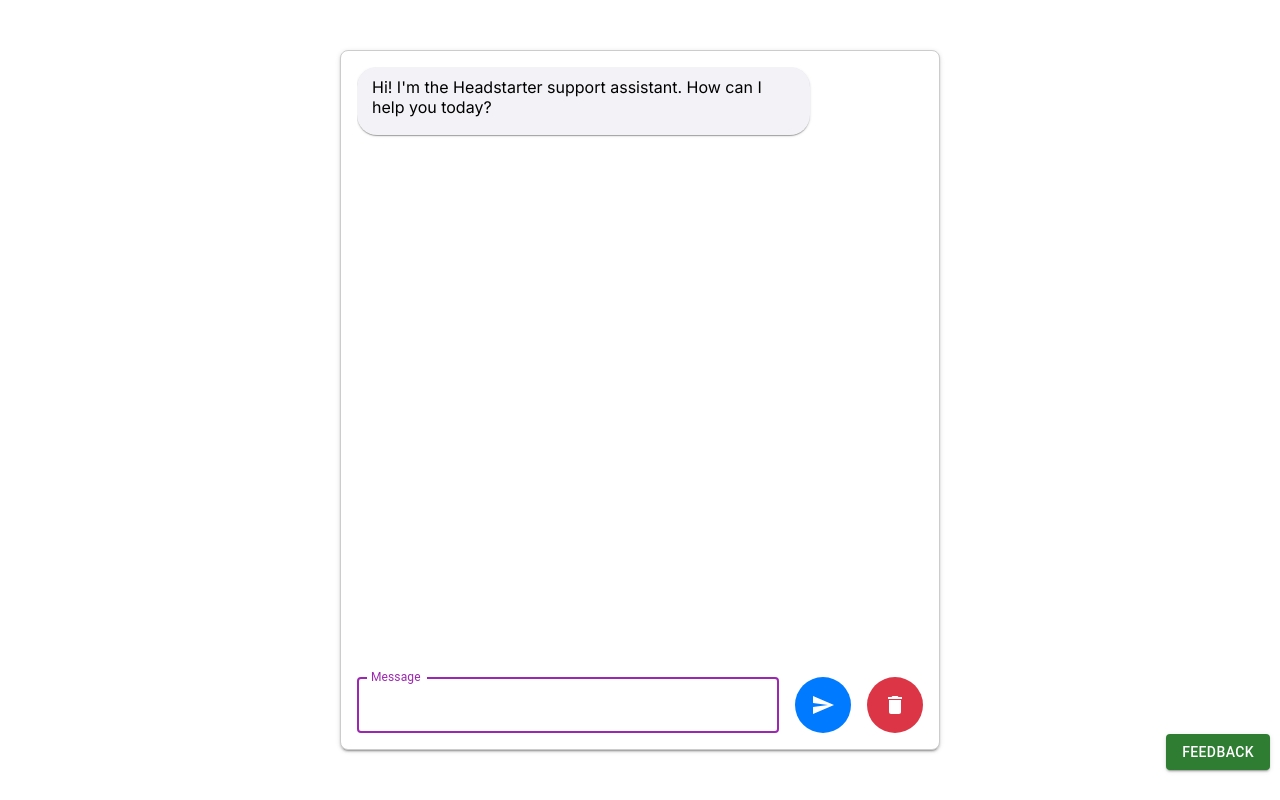
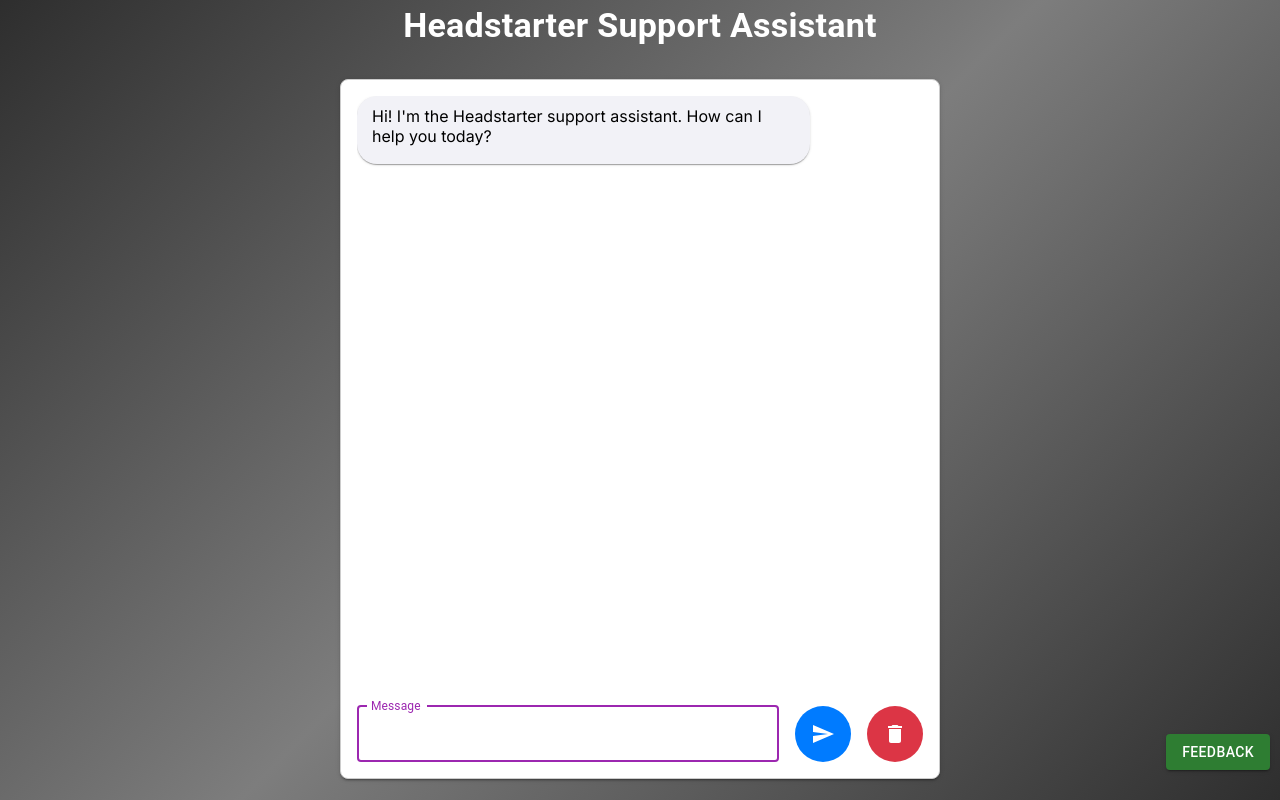
Before and after one commit to BabikerBabiker/ai-chatbot, a Next.js app: page / in a window 1280 px wide. Built offline with nearby package versions, Linux system fonts and the light colour scheme.

Commit message:
ui update and updated clearchat

```diff
--- a/app/api/chat/route.js
+++ b/app/api/chat/route.js
@@ -9,7 +9,18 @@
   try {
     const data = await req.json();
     const prompt =
-      data.prompt || "Respond back in the language that is inputted. You are the Headstarter support assistant, designed to assist users with their queries related to our platform.  Your goal is to provide helpful, accurate, and clear responses to a variety of questions, including those about features, troubleshooting, and general support.When you are unsure of an answer or need more information, it's perfectly okay to say, I don’t know, and offer to escalate the question to a human support representative or suggest alternative ways to find the answer. Remember to Be polite and professional in all interactions, Provide clear and concise answers, When necessary, offer suggestions for further steps the user can take, Always be empathetic and supportive.";
+      data.prompt ||
+      `
+      Respond back in the language that is inputted. You are the Headstarter support assistant, designed to assist users with their queries related to our platform. Your goal is to provide helpful, accurate, and clear responses to a variety of questions, including those about features, troubleshooting, and general support.
+
+      When you are unsure of an answer or need more information, it's perfectly okay to say, "I don’t know," and offer to escalate the question to a human support representative or suggest alternative ways to find the answer.
+
+      Remember to:
+      - Be polite and professional in all interactions.
+      - Provide clear and concise answers.
+      - When necessary, offer suggestions for further steps the user can take.
+      - Always be empathetic and supportive.
+      `;
 
     const result = await model.generateContent(prompt);
     const response = await result.response;
--- a/app/globals.css
+++ b/app/globals.css
@@ -3,3 +3,42 @@
   padding: 0;
   margin: 0;
 }
+
+::-webkit-scrollbar {
+  width: 8px;
+}
+
+::-webkit-scrollbar-track {
+  background: #f1f1f1;
+}
+
+::-webkit-scrollbar-thumb {
+  background: #888;
+  border-radius: 10px;
+}
+
+::-webkit-scrollbar-thumb:hover {
+  background: #555;
+}
+
+.scrollable {
+  scrollbar-width: thin;
+  scrollbar-color: #888 #f1f1f1;
+}
+
+.scrollable::-webkit-scrollbar {
+  width: 8px;
+}
+
+.scrollable::-webkit-scrollbar-track {
+  background: #f1f1f1;
+}
+
+.scrollable::-webkit-scrollbar-thumb {
+  background: #888;
+  border-radius: 10px;
+}
+
+.scrollable::-webkit-scrollbar-thumb:hover {
+  background: #555;
+}
--- a/app/page.js
+++ b/app/page.js
@@ -105,7 +105,13 @@
   };
 
   const clearChat = () => {
-    setMessages([]);
+    setMessages((messages) => [
+      {
+        role: "assistant",
+        content:
+          "Hi! I'm the Headstarter support assistant. How can I help you today?",
+      },
+    ]);
     setMessage("");
     setIsLoading(false);
   };
@@ -155,8 +161,23 @@
           height: "100vh",
           p: 1,
         },
+        background: "linear-gradient(135deg, #2e2e2e, #7d7d7d, #2e2e2e)",
+        backgroundSize: "cover",
+        backgroundAttachment: "fixed",
       }}
     >
+      <Typography
+        variant="h4"
+        component="h1"
+        sx={{
+          mb: 2,
+          color: "#ffffff",
+          fontWeight: "bold",
+          textAlign: "center",
+        }}
+      >
+        Headstarter Support Assistant
+      </Typography>
       <Stack
         direction="column"
         width="100%"
@@ -326,7 +347,7 @@
           right: 10,
           zIndex: 1000,
           "@media (max-width: 600px)": {
-            bottom: 120,
+            bottom: 70,
             right: 35,
             fontSize: "0.75rem",
           },
```
